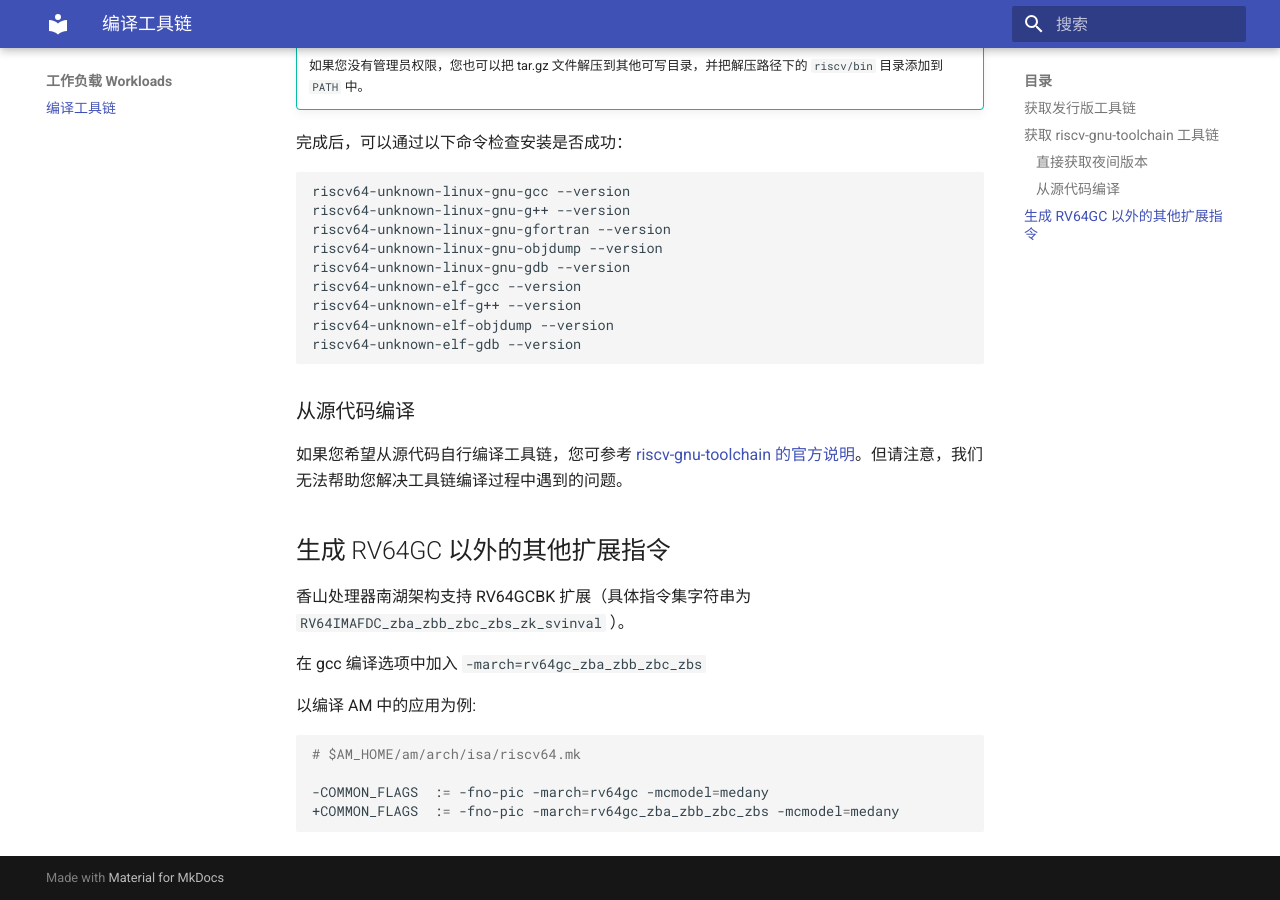
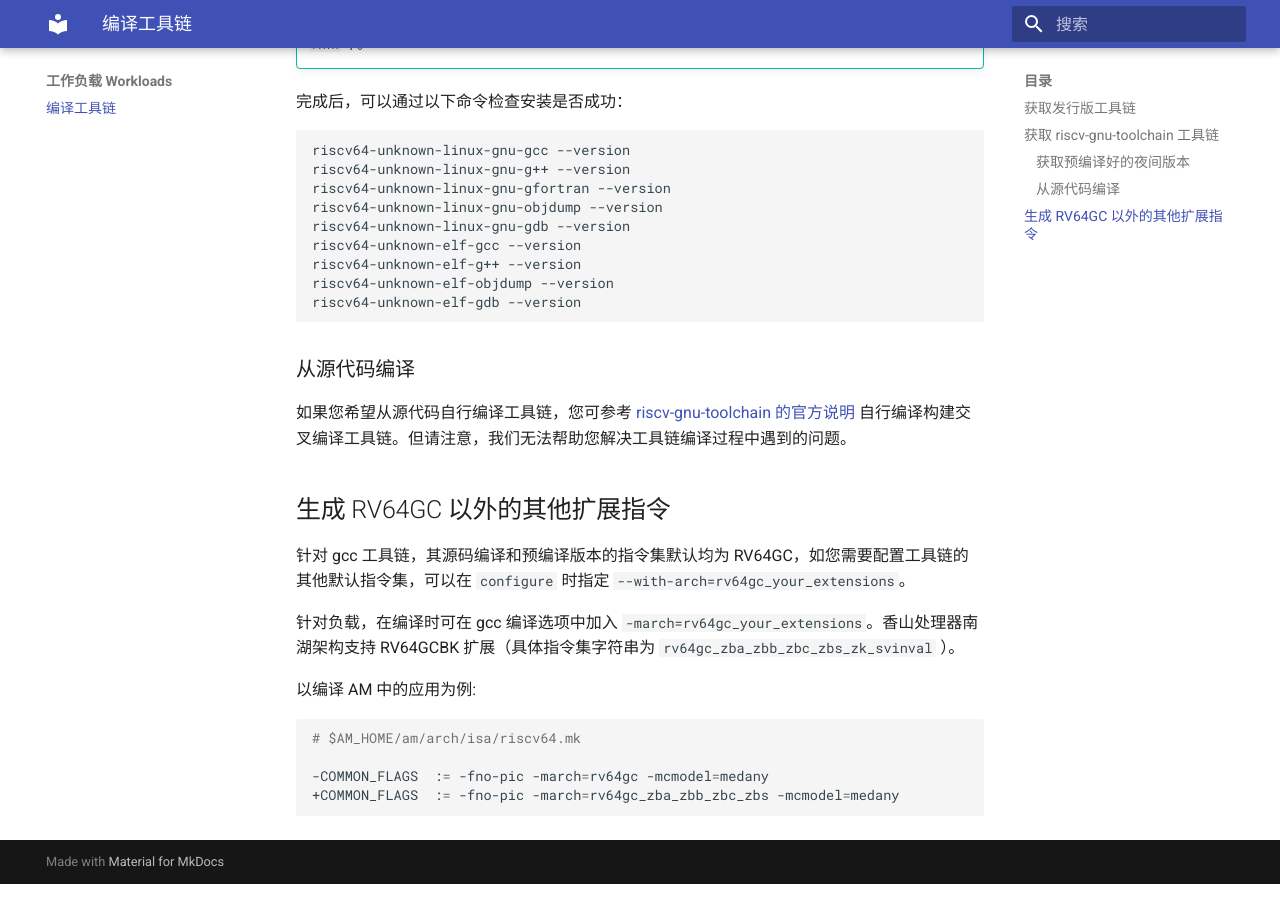
Before and after one commit to OpenXiangShan/XiangShan-doc, an MkDocs documentation site: the page built from docs/workloads/toolchain.md, in a window 1280 px wide and 900 px high, scrolled down 2037 px. Built offline with MkDocs 1.6.1 and Material for MkDocs 9.7.7, drawn with Linux system fonts in a browser that asks for light colours; some of the changed text lies outside the part shown.

Commit message:
Update toolchain.md

````diff
--- a/docs/workloads/toolchain.md
+++ b/docs/workloads/toolchain.md
@@ -39,16 +39,15 @@ riscv64-linux-gnu-objdump --version
 
 ## 获取 riscv-gnu-toolchain 工具链
 
-[RISC-V Collaboration](https://github.com/riscv-collab) 提供了一套 RISC-V 交叉编译工具链 [riscv-gnu-toolchain](https://github.com/riscv-collab/riscv-gnu-toolchain)。您可以根据此仓库的 README 自行构建交叉编译工具链。
+[RISC-V Collaboration](https://github.com/riscv-collab) 提供了一套 RISC-V 交叉编译工具链 [riscv-gnu-toolchain](https://github.com/riscv-collab/riscv-gnu-toolchain)。
 
-此外，riscv-gnu-toolchain 会以夜间版本的形式不定期的发布预编译版本的工具链，我们更推荐直接使用它们。
+### 获取预编译好的夜间版本
 
-### 直接获取夜间版本
-
-您可以从这些地方获取 riscv-gnu-toolchain 的夜间版本：
+riscv-gnu-toolchain 会以夜间版本的形式不定期的发布预编译版本的工具链，我们推荐直接使用它们。
+您可以从这些地方获取 riscv-gnu-toolchain 的夜间版本（预编译版本，不需要自行从源码编译）：
 
 * riscv-gnu-toolchain 的 Github 仓库：[Releases](https://github.com/riscv-collab/riscv-gnu-toolchain/releases)
-* ISCAS 提供的镜像：[Releases](https://mirror.iscas.ac.cn/riscv-toolchains/release/riscv-collab/riscv-gnu-toolchain/)
+* 中科院软件所 ISCAS 提供的镜像（建议国内用户优先选用）：[Releases](https://mirror.iscas.ac.cn/riscv-toolchains/release/riscv-collab/riscv-gnu-toolchain/)
 
 riscv-gnu-toolchain 的每个版本会包含许多不同的包，请根据您的 Ubuntu 版本选择包含以下关键词的 2 个包：
 
@@ -83,13 +82,13 @@ riscv64-unknown-elf-gdb --version
 
 ### 从源代码编译
 
-如果您希望从源代码自行编译工具链，您可参考 [riscv-gnu-toolchain 的官方说明](https://github.com/riscv-collab/riscv-gnu-toolchain)。但请注意，我们无法帮助您解决工具链编译过程中遇到的问题。
+如果您希望从源代码自行编译工具链，您可参考 [riscv-gnu-toolchain 的官方说明](https://github.com/riscv-collab/riscv-gnu-toolchain) 自行编译构建交叉编译工具链。但请注意，我们无法帮助您解决工具链编译过程中遇到的问题。
 
 ## 生成 RV64GC 以外的其他扩展指令
 
-香山处理器南湖架构支持 RV64GCBK 扩展（具体指令集字符串为 `RV64IMAFDC_zba_zbb_zbc_zbs_zk_svinval` ）。
+针对 gcc 工具链，其源码编译和预编译版本的指令集默认均为 RV64GC，如您需要配置工具链的其他默认指令集，可以在 `configure` 时指定 `--with-arch=rv64gc_your_extensions`。
 
-在 gcc 编译选项中加入 `-march=rv64gc_zba_zbb_zbc_zbs`
+针对负载，在编译时可在 gcc 编译选项中加入 `-march=rv64gc_your_extensions`。香山处理器南湖架构支持 RV64GCBK 扩展（具体指令集字符串为 `rv64gc_zba_zbb_zbc_zbs_zk_svinval` ）。
 
 以编译 AM 中的应用为例:
 ```shell
````
